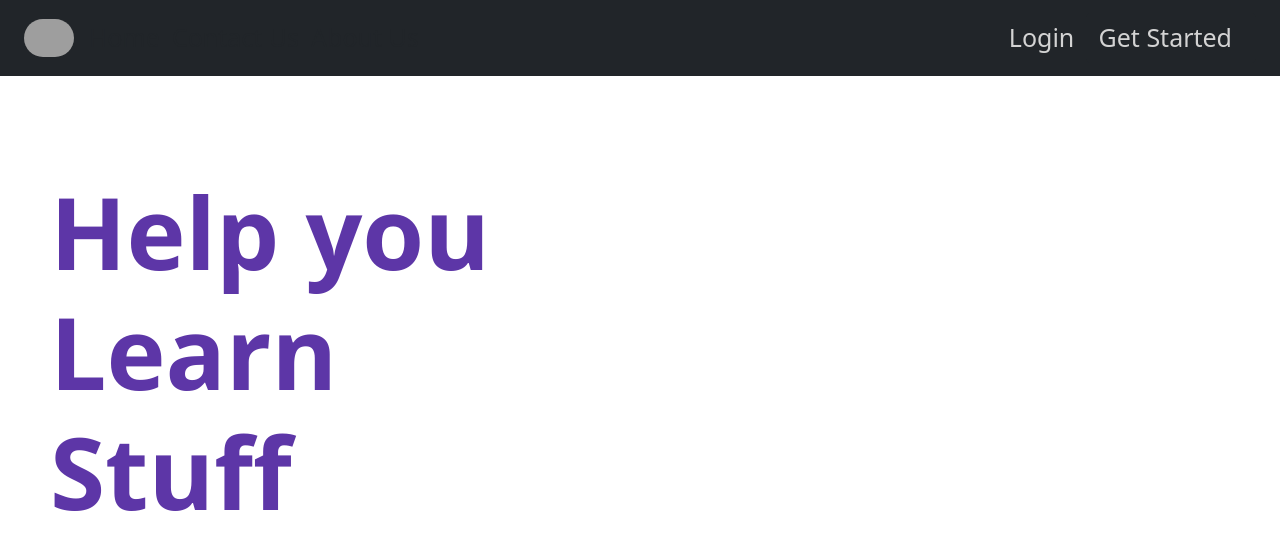
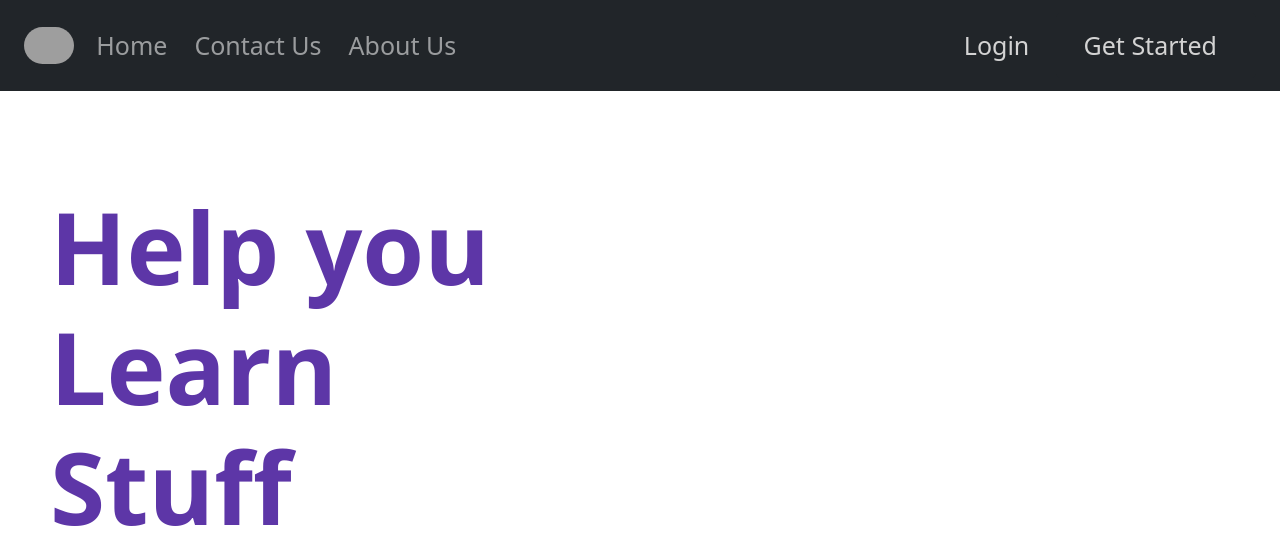
Before and after one commit to Programmer-RD-AI-Archive/Help-You-Learn-Stuff, a Flask app: page / in a window 1280 px wide. Shown: the top 553 px of the page. Run offline with Flask 2, Linux system fonts and the light colour scheme; data that the repository does not hold is empty; some libraries are stand-ins or nearby versions; some web fonts are replaced; grey boxes are pictures that could not be loaded.

Commit message:
Update base.html

```diff
--- a/WEB/templates/home/base.html
+++ b/WEB/templates/home/base.html
@@ -76,8 +76,7 @@
           <ul class="navbar-nav me-auto mb-2 mb-lg-0">
             <li class="nav-item">
               <a
-                class="collapse_navbar_nav_item_1"
-                class="nav-link"
+                class="nav-link collapse_navbar_nav_item_1"
                 aria-current="page"
                 href="/"
                 >Home</a
@@ -85,8 +84,7 @@
             </li>
             <li class="nav-item">
               <a
-                class="collapse_navbar_nav_item_1"
-                class="nav-link"
+                class="nav-link collapse_navbar_nav_item_1"
                 aria-current="page"
                 href="/#contactus"
                 >Contact Us</a
@@ -94,8 +92,7 @@
             </li>
             <li class="nav-item">
               <a
-                class="collapse_navbar_nav_item_1"
-                class="nav-link"
+                class="nav-link collapse_navbar_nav_item_1"
                 aria-current="page"
                 href="/#aboutme"
                 >About Us</a
@@ -105,8 +102,7 @@
 
           <div class="nav-item">
             <a
-              class="collapse_navbar_nav_item_2"
-              class="nav-link"
+              class="nav-link collapse_navbar_nav_item_2"
               aria-current="page"
               href="/Sign/In"
               >Login</a
@@ -114,8 +110,7 @@
           </div>
           <div class="btn btn-dark nav-item">
             <a
-              class="collapse_navbar_nav_item_2"
-              class="nav-link"
+              class="nav-link collapse_navbar_nav_item_2"
               aria-current="page"
               href="/Sign/Up"
               >Get Started</a
```
